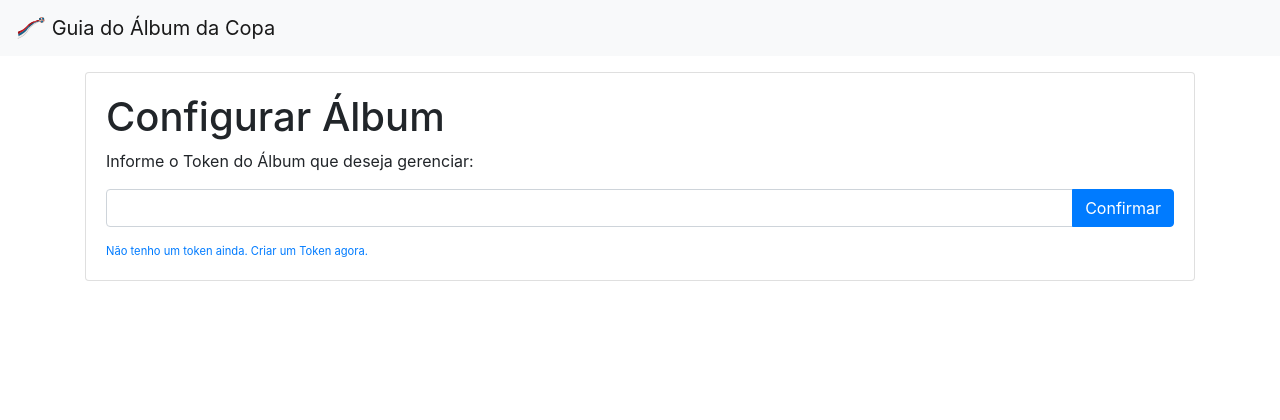
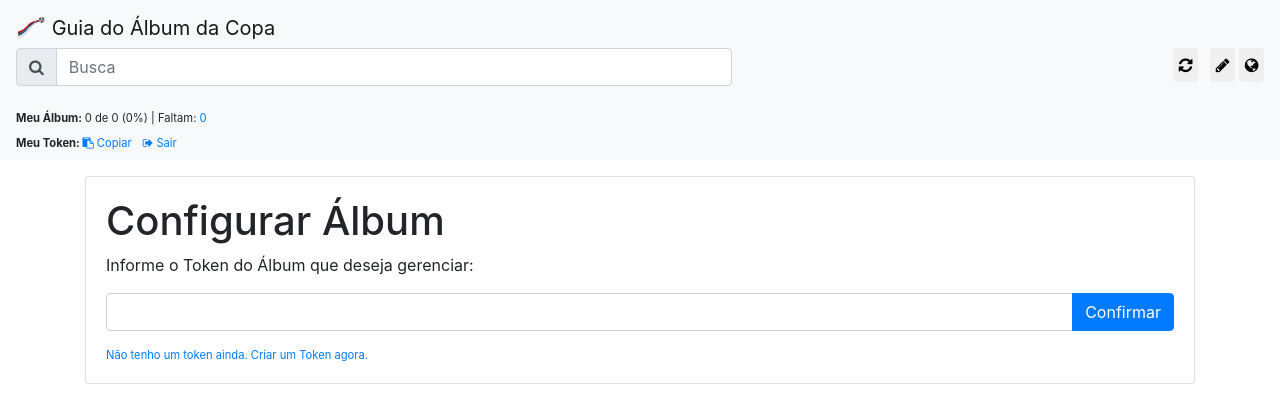
Before and after one commit to guieiras/2018-album-guide, a plain HTML site: page frontend/index.html in a window 1280 px wide. Drawn offline with nearby package versions, Linux system fonts and the light colour scheme.

Commit message:
Added section to copy token and logout

```diff
--- a/frontend/album.js
+++ b/frontend/album.js
@@ -49,6 +49,7 @@ function populateTokenForm() {
   albumNode.innerHTML = ""
   const tokenFormTemplate = document.querySelector("template[js-token-form]");
   albumNode.appendChild(document.importNode(tokenFormTemplate.content, true));
+  setRequestTokenLink();
   document.querySelector('.js-btn-token').addEventListener('click', () => {
     tokenId = document.querySelector('#album-token').value;
     fetch(`${getUrl()}/albuns/${tokenId}`)
@@ -118,7 +119,7 @@ function getTokenFromStorage() {
 }
 
 function getUrl() {
-  return 'http://localhost:3000'
+  return 'http://stickers-2018.us-3.evennode.com'
 }
 
 init();
--- a/frontend/index.html
+++ b/frontend/index.html
@@ -26,7 +26,7 @@
     </a>
     <div class="btn-block nav-status">
       <div class="row">
-        <div class="col-6">
+        <div class="col-7">
           <div class="input-group mb-3">
             <div class="input-group-prepend">
               <span class="input-group-text"><i class="fa fa-search"></i></span>
@@ -34,18 +34,22 @@
             <input type="number" class="form-control" placeholder="Busca" js-search>
           </div>
         </div>
-        <div class="col-6 text-right">
+        <div class="col-5 text-right">
           <button class='btn m-r' js-option="sync"><i class="fa fa-refresh fa-fw"></i></button>
           <button class='btn' js-option="toggleMode"><i class="fa fa-pencil fa-fw"></i></button>
-          <button class='btn m-r' js-option="toggleViewMode"><i class="fa fa-globe fa-fw"></i></button>
-          <button class='btn' js-option="eraseKey" class="ml-sm"><i class="fa fa-sign-out fa-fw"></i></button>
+          <button class='btn' js-option="toggleViewMode"><i class="fa fa-globe fa-fw"></i></button>
         </div>
       </div>
       <p class="text-sm">
-        <b>Status: </b>
+        <b>Meu Álbum: </b>
         <span js-filled-count="">0</span> de <span js-total-count="">0</span>
         (<span js-status-percent="">0</span>%) |
         Faltam: <a js-copy href=""><span js-remaining-count="">0</span></a>
+      </p>
+      <p class="text-sm">
+        <b>Meu Token: </b>
+        <a class="m-r" js-option="copyToken" href=""><i class="fa fa-clipboard"></i> Copiar</a>
+        <a js-option="eraseKey" href=""><i class="fa fa-sign-out"></i> Sair</a>
       </p>
     </div>
   </nav>
--- a/frontend/token.js
+++ b/frontend/token.js
@@ -1,3 +1,4 @@
+function setRequestTokenLink() {
   document.querySelector('[js-request-token]').addEventListener('click', () => {
     fetch(`${getUrl()}/albuns`, {
       method: 'post',
@@ -14,3 +15,4 @@ document.querySelector('[js-request-token]').addEventListener('click', () => {
       })
     }).catch((err) => { alert("Não foi possível criar um novo Token"); });
   });
+}
--- a/frontend/view.js
+++ b/frontend/view.js
@@ -48,6 +48,9 @@ ViewFunctions = {
   eraseKey: function() {
     localStorage.removeItem('albumToken');
     populateTokenForm();
+  },
+  copyToken: function () {
+    Clipboard.copy(localStorage.getItem('albumToken'));
   }
 }
 
```
Lines whose indentation alone changed are shown as unchanged.
